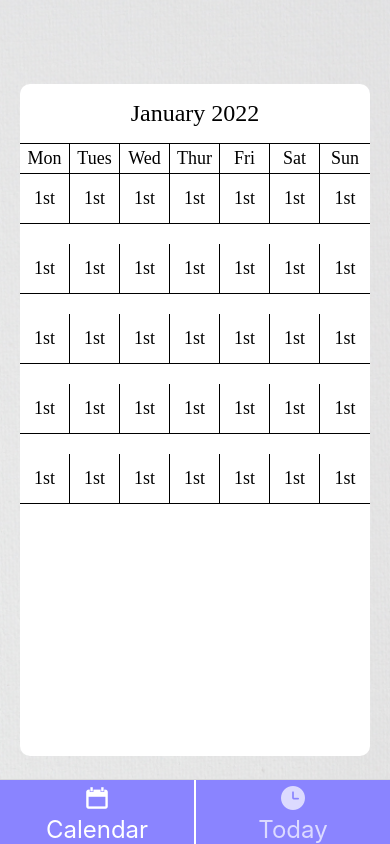
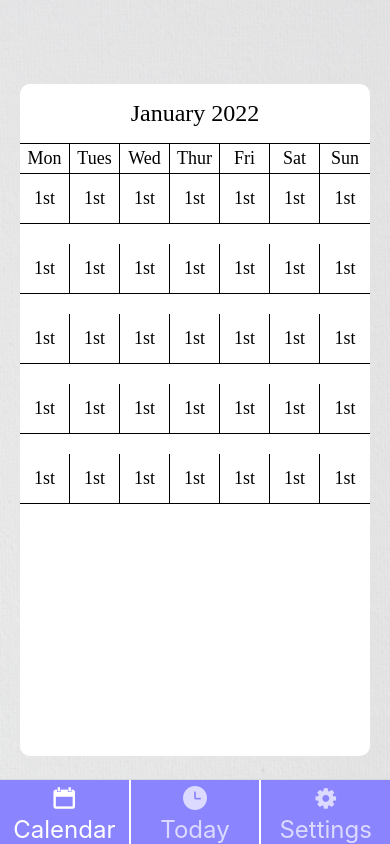
Before and after one commit to Redmorgan/Visualise, a React Native app: screen /AdultView in a window 390 px wide. Built offline with nearby package versions, Linux system fonts and the light colour scheme; a web font is replaced by a local one.

Commit message:
feat: Added search bar and dropdown to settings

```diff
--- a/App.js
+++ b/App.js
@@ -11,6 +11,7 @@ import ForgotPasswordScreen from './Screens/ForgotPasswordScreen.js';
 import LoginHelpScreen from './Screens/LoginHelpScreen.js';
 import ChildViewScreen from './Screens/ChildViewScreen.js';
 import ViewPickScreen from './Screens/ViewPickScreen.js';
+import AdultViewScreen from './Screens/AdultViewScreen.js';
 
 const Stack = createNativeStackNavigator();
 
@@ -45,14 +46,15 @@ export default function App() {
 
     <AppLoading/>
 
-      <Stack.Navigator initialRouteName="ChildView" screenOptions={{ headerShown:false }}>
+      <Stack.Navigator initialRouteName="Login" screenOptions={{ headerShown:false }}>
 
         <Stack.Screen name="Login"component={LoginScreen}/>
         <Stack.Screen name="CreateAccount"component={CreateAccountScreen}/>
         <Stack.Screen name="ForgotPassword"component={ForgotPasswordScreen}/>
         <Stack.Screen name="LoginHelp"component={LoginHelpScreen}/>
+        <Stack.Screen name="ViewPick"component={ViewPickScreen}/>
         <Stack.Screen name="ChildView"component={ChildViewScreen}/>
-        <Stack.Screen name="ViewPick"component={ViewPickScreen}/>
+        <Stack.Screen name="AdultView"component={AdultViewScreen}/>
 
       </Stack.Navigator>
 
--- /dev/null
+++ b/Components/TaskManagerComponent.js
@@ -0,0 +1,228 @@
+
+ import React, {useState} from "react";
+ import { Vibration, Alert } from "react-native";
+ import styled from "styled-components/native";
+ import { StatusBar } from 'expo-status-bar';
+
+ // Images
+import MainBackgroundImage from '../Images/MainBackground.png'
+
+// Icons
+import { Feather } from '@expo/vector-icons';
+import { Ionicons } from '@expo/vector-icons';
+
+const TaskManagerComponent = ({ navigation }) => {
+
+    const[dropDownState, setDropdownState] = useState(false)
+    const[dropDownSelection, setDropdownSelection] = useState("All Tasks")
+
+    return (
+
+    <MainView>
+
+        <StatusBar backgroundColor="transparent"/>
+
+        <TaskManagerBackground source={MainBackgroundImage}>
+
+            <SearchBarContainer>
+
+                <TaskSearchInput placeholder="Search"/>
+
+                <SearchIconToucable>
+
+                    <Feather name="search" size={28} color="black" />
+
+                </SearchIconToucable>
+
+            </SearchBarContainer>
+
+            <DropDownContainer>
+
+                <DropDownHeaderTouchable onPress={()=>{setDropdownState(!dropDownState)}}>
+
+                    <DropDownHeader>
+
+                        <DropDownHeaderLabel>{dropDownSelection}</DropDownHeaderLabel>
+
+                        <Ionicons name={(dropDownState)?"chevron-up-sharp":"chevron-down-sharp"} size={24} color="black"/>
+
+                    </DropDownHeader>
+
+                </DropDownHeaderTouchable>
+
+                {(dropDownState == true)?
+                <DropDownBody>
+
+                    <DropDownOptionTouchable onPress={()=>{setDropdownSelection("All Tasks")}}>
+
+                        <DropDownOption>
+
+                            <DropDownOptionLabel>All Tasks</DropDownOptionLabel>
+
+                        </DropDownOption>
+
+                    </DropDownOptionTouchable>
+
+                    <DropDownOptionTouchable onPress={()=>{setDropdownSelection("One Off")}}>
+
+                        <DropDownOption>
+
+                            <DropDownOptionLabel>One Off</DropDownOptionLabel>
+
+                        </DropDownOption>
+
+                    </DropDownOptionTouchable>
+
+                    <DropDownOptionTouchable onPress={()=>{setDropdownSelection("Repeating")}}>
+
+                        <DropDownOption>
+
+                            <DropDownOptionLabel>Repeating</DropDownOptionLabel>
+
+                        </DropDownOption>
+
+                    </DropDownOptionTouchable>
+
+                </DropDownBody>:null}
+
+            </DropDownContainer>
+
+
+
+        </TaskManagerBackground>
+
+    </MainView>
+
+    );
+}
+
+const MainView = styled.View`
+
+    flex:1;
+    display: flex;
+    align-items: center;
+    justify-content:center;
+
+`
+
+const TaskManagerBackground = styled.ImageBackground`
+
+    width:100%;
+    height:100%;
+    display: flex;
+    align-items:center
+
+`
+
+const SearchBarContainer = styled.View`
+
+    width:350px
+    height:53px
+    background-color:#ffffff
+    border-radius:10px
+    margin-top:40px
+    elevation:5
+    display:flex
+    flex-direction:row
+
+`
+
+const TaskSearchInput = styled.TextInput`
+
+    width:85%
+    height:100%
+    border-radius:10px
+    font-family:Barlow
+    font-size:24px
+    padding-left:10px
+
+`
+
+const SearchIconToucable = styled.TouchableHighlight`
+
+    width:15%
+    height:100%
+    display:flex
+    align-items:center
+    justify-content:center
+
+`
+
+const DropDownContainer = styled.View`
+
+    width:150px
+    z-index:10
+    display:flex
+    align-items:center
+    margin-top:10px
+    margin-left:200px
+
+`
+
+const DropDownHeaderTouchable = styled.TouchableHighlight`
+
+    width:100%
+    height:40px
+    border-radius:10px
+    elevation:5
+
+`
+
+const DropDownHeader = styled.View`
+
+    width:100%
+    height:100%
+    border-radius:10px
+    background-color:#ffffff
+    display:flex
+    flex-direction:row
+    align-items:center
+
+`
+
+const DropDownHeaderLabel = styled.Text`
+
+    font-family:Barlow
+    font-size:22px
+    margin-left:18px
+    width:68%
+
+`
+
+const DropDownBody = styled.View`
+
+    width:130px
+    height:95px
+    background-color:#ffffff
+    border-bottom-right-radius:5px
+    border-bottom-left-radius:5px
+    elevation:5
+
+`
+
+const DropDownOptionTouchable = styled.TouchableHighlight`
+
+    width:100%
+    height:30px
+
+`
+
+const DropDownOption = styled.View`
+
+    width:100%
+    height:100%
+    background-color:#ffffff
+
+`
+
+const DropDownOptionLabel = styled.Text`
+
+    font-family:Barlow
+    font-size:22px
+    margin-left:8px
+
+`
+
+
+
+export default TaskManagerComponent;
--- a/Components/TodayComponent.js
+++ b/Components/TodayComponent.js
@@ -31,7 +31,7 @@ const TodayComponent = ({  }) => {
 
         <TodayBackground source={MainBackgroundImage}>
 
-            <TaskOverviewComponent view="Adult" state={taskOverviewState} taskOverviewTouchable={()=>{setTaskOverviewState(false)}}/>
+            <TaskOverviewComponent view={global.View} state={taskOverviewState} taskOverviewTouchable={()=>{setTaskOverviewState(false)}}/>
 {/*
             <BackArrowTouchable onPress={()=>{backToLogin()}} underlayColor={"transparent"}>
 
--- a/Screens/AdultViewScreen.js
+++ b/Screens/AdultViewScreen.js
@@ -0,0 +1,93 @@
+
+import React from "react";
+import { Vibration, Alert } from "react-native";
+import styled from "styled-components/native";
+import { StatusBar } from 'expo-status-bar';
+import { createBottomTabNavigator } from '@react-navigation/bottom-tabs';
+
+// Screens
+import CalendarComponent from "../Components/CalendarComponent.js";
+import TodayComponent from "../Components/TodayComponent.js";
+import TaskManagerComponent from "../Components/TaskManagerComponent.js";
+
+const Tab = createBottomTabNavigator();
+
+//Icons
+import { Entypo } from '@expo/vector-icons'
+import { AntDesign } from '@expo/vector-icons'
+import { FontAwesome } from '@expo/vector-icons'
+
+const AdultViewScreen = ({ navigation }) => {
+
+    const onPressVibration = (input) => {
+
+        Alert.alert(`Button Pressed: ${input}`);
+
+    }
+
+    return (
+
+    <MainView>
+
+        <StatusBar backgroundColor="transparent"/>
+
+        <MainBody>
+
+            <Tab.Navigator screenOptions={{
+                headerShown:false,
+                tabBarActiveBackgroundColor:"#8A84FF",
+                tabBarInactiveBackgroundColor:"#8A84FF",
+                tabBarActiveTintColor:"#ffffff",
+                tabBarInactiveTintColor:"#ffffffb3",
+                tabBarLabelStyle:{fontSize:24},
+                tabBarStyle:{
+                    height:65}
+                }}>
+
+                <Tab.Screen name="Calendar" component={CalendarComponent} options={{
+                    tabBarIcon:({color}) =>(
+                        <Entypo name="calendar" size={24} color={color}/>
+                    ),
+                    tabBarItemStyle:{borderRightColor:"#ffffff", borderRightWidth:1}
+                }}/>
+
+                <Tab.Screen name="Today" component={TodayComponent} options={{
+                    tabBarIcon:({color}) =>(
+                        <AntDesign name="clockcircle" size={24} color={color} />
+                    ),
+                    tabBarItemStyle:{borderColor:"#ffffff", borderLeftWidth:1, borderRightWidth:1}
+                }}/>
+
+                <Tab.Screen name="Settings" component={TaskManagerComponent} options={{
+                    tabBarIcon:({color}) =>(
+                        <FontAwesome name="cog" size={24} color={color} />
+                    ),
+                    tabBarItemStyle:{borderLeftColor:"#ffffff", borderLeftWidth:1}
+                }}/>
+
+            </Tab.Navigator>
+
+        </MainBody>
+
+    </MainView>
+
+    );
+}
+
+const MainView = styled.View`
+
+    flex:1;
+    display: flex;
+    align-items: center;
+    justify-content:center;
+
+`
+
+const MainBody = styled.View`
+
+    height:100%
+    width:100%
+
+`
+
+export default AdultViewScreen;
--- a/Screens/ViewPickScreen.js
+++ b/Screens/ViewPickScreen.js
@@ -33,11 +33,13 @@ const ViewPickScreen = ({ navigation }) => {
         if(viewSelected == "Adult"){
 
             Vibration.vibrate(5)
-            Alert.alert("Adult View opened");
+            global.View = "Adult"
+            navigation.push("AdultView")
 
         }else if(viewSelected == "Child"){
 
             Vibration.vibrate(5)
+            global.View = "Child"
             navigation.push("ChildView")
 
         }
```
